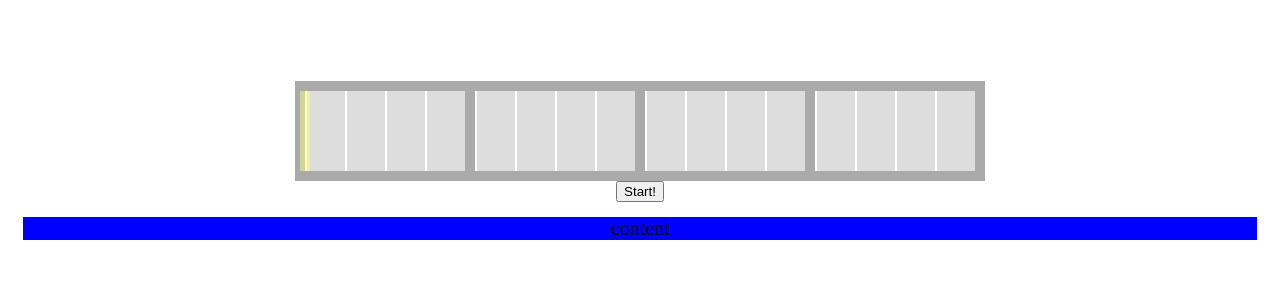
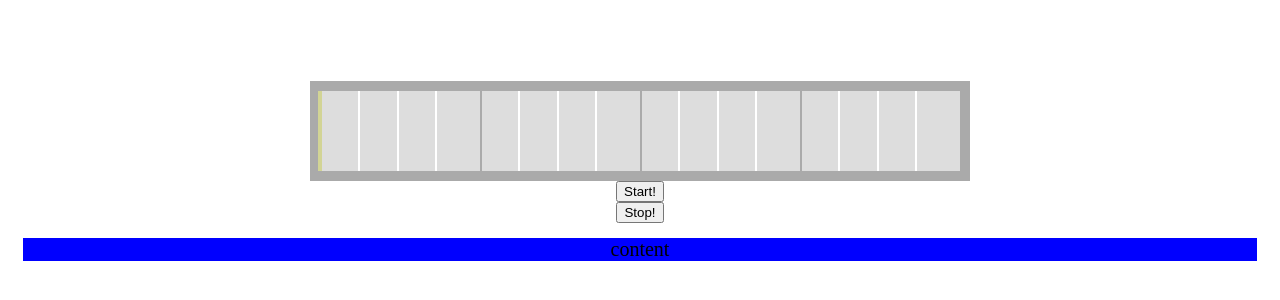
Before and after one commit to jonyTF/Music-GeneratorV2, a website: page www/index.html in a window 1280 px wide. Shown: the part 180-480 px from the top of the page. Drawn offline with nearby package versions, Linux system fonts and the light colour scheme.

Commit message:
cursor and measures restyling

```diff
--- a/www/index.html
+++ b/www/index.html
@@ -4,7 +4,7 @@
         <style>
             .content {
                 text-align: center;
-                font-size: 20px
+                font-size: 20px;
             }
 
             .rhythmDisplay {
@@ -12,10 +12,7 @@
                 display: inline-block;
                 height: 4em;
                 margin-top: 20%;
-                padding-left: 0.25em;
-                padding-right: 0.25em;
-                padding-top: 0.5em;
-                padding-bottom: 0.5em;
+                padding: .5em;
                 position: relative;
                 text-align: center;
             }
@@ -27,20 +24,17 @@
                 position: absolute;
                 top: .5em;
                 bottom: .5em;
-                left: .25em;
-                width: .5em;
+                left: .4em;
+                width: .2em;
                 z-index: 1;
             }
 
-            .measure {
+            .measures {
                 background-color: #DDD;
                 display: inline-block;
                 height: 100%;
-                margin-left: 0.25em;
-                margin-right: 0.25em;
                 padding: 0;
                 position: relative;
-                width: 8em;
             }
 
             .beatLine {
@@ -59,6 +53,7 @@
             </div>
 
             <button id="start" style="display:block; margin: 0 auto;">Start!</button>
+            <button id="stop" style="display:inline;">Stop!</button>
 
             <div id="press" style="margin: 15px; background-color: #00F">
                 content
@@ -74,14 +69,23 @@
             $(document).ready(function() {
                 var keys = {};
                 var measures = 4;
+                var measuresWidth = measures*8;
                 var bpm = 120;
                 var timeSigTop = 4;
                 var timeSigBot = 4;
-                var storeNoteWait = 60*1000 / (bpm*128); // (60 sec/min * 1000 ms/sec) / (bpm beats/min * 128 ticks/beat) Amount of time to wait before running the storeNote func again.
+                var msPerBeat = 60*1000 / bpm;
+                var beatWidth = measuresWidth / (measures*timeSigTop); // Width of 1 beat in em.
+
+                // TODO(Jony) : Make storeNoteWait work with different time signatures
+                var storeNoteWait = msPerBeat / 128; // (60 sec/min * 1000 ms/sec) / (bpm beats/min * 128 ticks/beat) Amount of time to wait before running the storeNote func again.
                 var storeNoteInterval;
                 var noteLength = 0;
 
-                var storeNote = function() {
+                var cursorMoveWait = 1000/30; // Cursor will move @ 30fps, which is every 1000/30 ms.
+                var cursorMoveDist = cursorMoveWait*beatWidth / msPerBeat; // Amount to move the cursor every (cursorMoveWait) ms, measured in em.
+                var cursorMoveInterval;
+
+                function storeNote() {
                     noteLength++;
                     $("#count").html(" quarter notes passed: " + parseInt(noteLength/128 + 1) + " note length: " + noteLength);
 
@@ -89,6 +93,17 @@
                     if (Object.keys(keys).length == 0) {
                         clearInterval(storeNoteInterval);
                         storeNoteInterval = 0;
+                    }
+                }
+
+                function cursorMove() {
+                    let oldPos = parseFloat($(".cursor").css("left")) / parseFloat($(".content").css("font-size"));
+                    let newPos = oldPos+cursorMoveDist;
+                    $(".cursor").css("left", newPos + "em");
+
+                    let rightPos = parseFloat($(".cursor").css("right")) / parseFloat($(".content").css("font-size"));
+                    if (rightPos < .4) {
+                        $(".cursor").css("left", ".4em");
                     }
                 }
 
@@ -122,17 +137,25 @@
                 });
 
                 $("#start").click(function(event) {
+                    clearInterval(cursorMoveInterval);
+                    cursorMoveInterval = setInterval(cursorMove, cursorMoveWait);
+                });
 
+                $("#stop").click(function(event) {
+                    clearInterval(cursorMoveInterval);
+                    $(".cursor").css("left", "0.4em");
                 });
 
                 // TODO(Jony) : Add more measures when measures is updated.
-                for (let i = 0; i < measures; i++) {
-                    let $measure = $('<div class="measure" data-measure-num="' + parseInt(i+1) + '"></div>');
-                    $(".rhythmDisplay").append($measure);
-                }
+                $(".rhythmDisplay").append('<div class="measures" style="width: ' + measuresWidth + 'em"></div>');
 
-                for (let i = 0; i < timeSigTop; i++) {
-                    $(".measure").append('<div class="beatLine" style="left:' + parseInt(i*100/timeSigTop) + '%"></div>');
+                for (let i = 0; i < timeSigTop*measures; i++) {
+                    let $beatLine = $('<div class="beatLine" style="left:' + parseInt(i*100/(timeSigTop*measures)) + '%"></div>');
+                    if (i % timeSigTop == 0) {
+                        $beatLine.css("background-color", "#AAA");
+                    }
+
+                    $(".measures").append($beatLine);
                 }
             });
 
```
